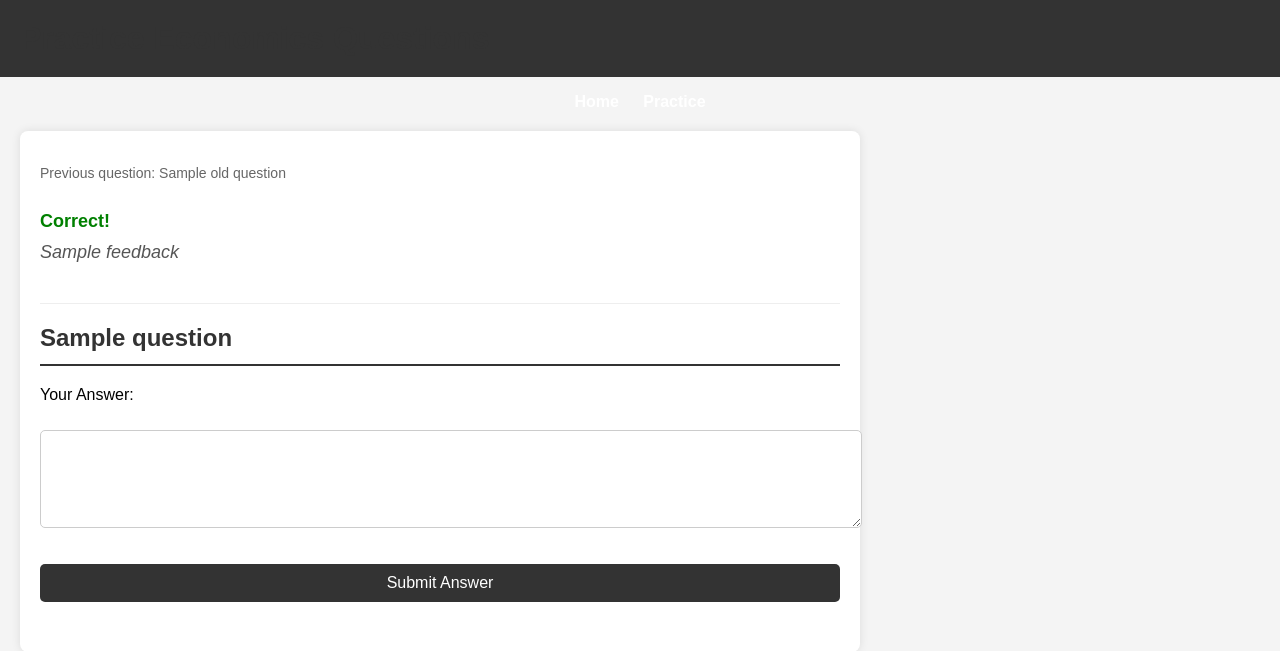
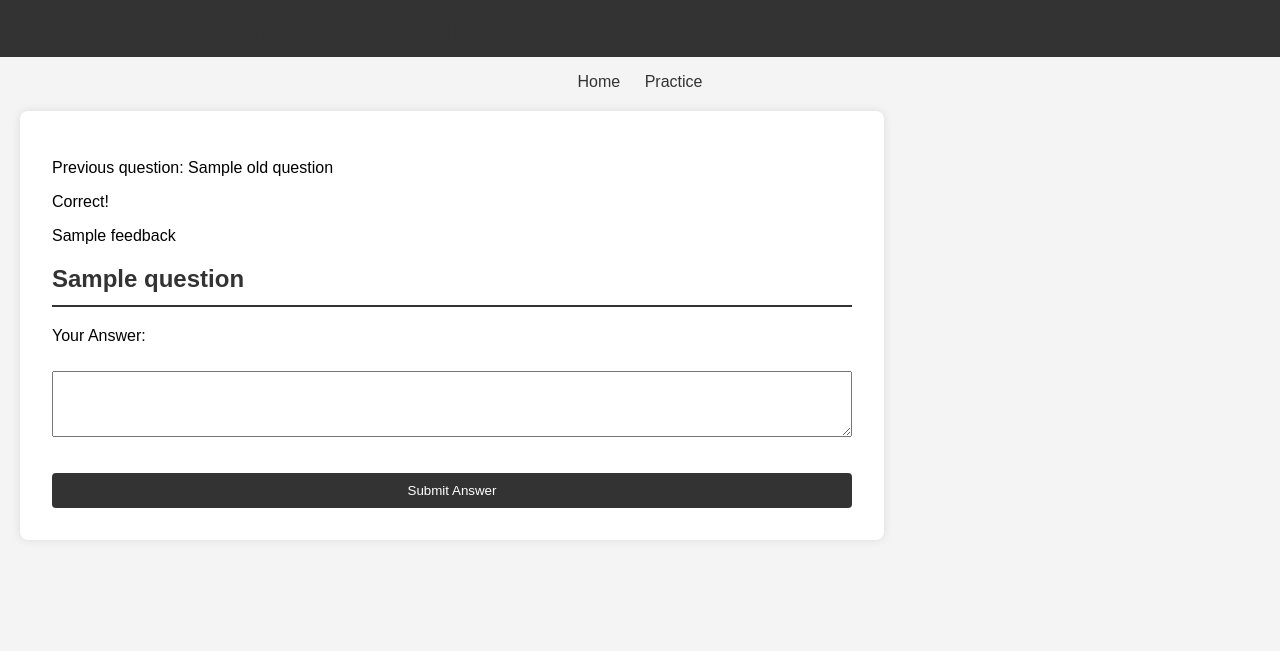
Before and after one commit to joerosaairia/employee, a Flask app: template templates/practice.html in a window 1280 px wide. Shown: the top 651 px of the page. Run offline with Flask 3, Linux system fonts and the light colour scheme; the template is opened without the code that fills it: most values are stand-ins (such as "Sample title", 1, 10 or a date in 2020).

Commit message:
updated homepage

```diff
--- a/app.py
+++ b/app.py
@@ -1,17 +1,12 @@
-from flask import Flask, render_template, jsonify, request
-from flask_cors import CORS
+from flask import Flask, render_template, request
 import requests
 import json
 
 app = Flask(__name__)
-CORS(app)
 
-@app.route('/')
-def home():
-    return render_template('base.html')
-
+# Configuration
 API_URL = 'https://demo.airia.com/platform/api/PipelineExecution/education'
-API_KEY = 'd465b2d3-4b4c-4167-83ee-e7c144664b35'  # Your actual API key
+API_KEY = 'd465b2d3-4b4c-4167-83ee-e7c144664b35'  # Replace with your actual API key
 
 def get_next_question():
     headers = {
@@ -21,9 +16,7 @@ def get_next_question():
     data = {
         'userInput': 'get a new question'
     }
-    print(f"Calling API: {API_URL} with data: {data}")  # Log the API call details
     response = requests.post(API_URL, json=data, headers=headers)
-    print(f"API Response Status: {response.status_code}")  # Log the response status code
     if response.status_code == 200:
         result = response.json().get('result')
         if isinstance(result, str):
@@ -38,11 +31,9 @@ def submit_answer(last_question, user_input):
         'X-API-Key': API_KEY
     }
     data = {
-        'userInput': f"the last question was: {last_question} | user input: {user_input}"
+        'userInput': f"The last question was: {last_question} | User input: {user_input}"
     }
-    print(f"Calling API: {API_URL} with data: {data}")  # Log the API call details
     response = requests.post(API_URL, json=data, headers=headers)
-    print(f"API Response Status: {response.status_code}")  # Log the response status code
     if response.status_code == 200:
         result = response.json().get('result')
         if isinstance(result, str):
@@ -63,9 +54,11 @@ def practice():
             correct = feedback_response.get('correct')
             new_question = feedback_response.get('newQuestion')
 
-            # Update last_question to the current question before moving forward
-            old_question = last_question
-            return render_template('practice.html', old_question=old_question, feedback=feedback, correct=correct, question=new_question)
+            return render_template('practice.html',
+                                   old_question=last_question,
+                                   feedback=feedback,
+                                   correct=correct,
+                                   question=new_question)
         else:
             return render_template('practice.html', error="Failed to submit answer. Please try again.")
     else:
@@ -74,3 +67,6 @@ def practice():
             return render_template('practice.html', question=question.get('newQuestion'))
         else:
             return render_template('practice.html', error="Failed to load question. Please try again.")
+
+if __name__ == '__main__':
+    app.run(debug=True)
--- a/templates/practice.html
+++ b/templates/practice.html
@@ -6,114 +6,7 @@
     <title>Practice Economics</title>
     <link rel="stylesheet" href="{{ url_for('static', filename='styles.css') }}">
     <style>
-        body {
-            font-family: Arial, sans-serif;
-            background-color: #f4f4f4;
-            margin: 0;
-            padding: 0;
-        }
-
-        header {
-            background-color: #333;
-            color: #fff;
-            padding: 20px;
-            text-align: center;
-        }
-
-        nav {
-            margin: 15px 0;
-            text-align: center;
-        }
-
-        nav ul {
-            list-style-type: none;
-            padding: 0;
-        }
-
-        nav ul li {
-            display: inline;
-            margin: 0 10px;
-        }
-
-        nav ul li a {
-            text-decoration: none;
-            color: #fff;
-            font-weight: bold;
-        }
-
-        main {
-            margin: 20px;
-            padding: 20px;
-            background-color: #fff;
-            box-shadow: 0 0 10px rgba(0, 0, 0, 0.1);
-        }
-
-        h2 {
-            color: #333;
-            margin-bottom: 20px;
-        }
-
-        .old-question {
-            font-size: 14px;
-            color: #666;
-            margin-bottom: 10px;
-        }
-
-        form {
-            margin-bottom: 30px;
-        }
-
-        textarea {
-            width: 100%;
-            padding: 10px;
-            font-size: 16px;
-            border: 1px solid #ccc;
-            border-radius: 5px;
-        }
-
-        button {
-            background-color: #333;
-            color: #fff;
-            border: none;
-            padding: 10px 20px;
-            cursor: pointer;
-            font-size: 16px;
-            border-radius: 5px;
-        }
-
-        button:hover {
-            background-color: #555;
-        }
-
-        .result {
-            margin-top: 30px;
-        }
-
-        .result p {
-            font-size: 18px;
-            margin: 10px 0;
-        }
-
-        .correct {
-            color: green;
-            font-weight: bold;
-        }
-
-        .incorrect {
-            color: red;
-            font-weight: bold;
-        }
-
-        .feedback {
-            color: #555;
-            font-style: italic;
-        }
-
-        .new-question {
-            margin-top: 40px;
-            padding-top: 20px;
-            border-top: 1px solid #eee;
-        }
+        /* Styles are already provided */
     </style>
 </head>
 <body>
@@ -144,7 +37,8 @@
                 {% endif %}
                 <h2 class="new-question">{{ question }}</h2>
                 <form method="POST">
-                    <input type="hidden" name="last_question" value="{{ old_question or question }}">
+                    <!-- Ensure the last_question is always the current question being shown -->
+                    <input type="hidden" name="last_question" value="{{ question }}">
                     <label for="user_input">Your Answer:</label><br>
                     <textarea id="user_input" name="user_input" rows="4" cols="50"></textarea><br><br>
                     <button type="submit">Submit Answer</button>
```
Also changed, not shown: 1 other file.
